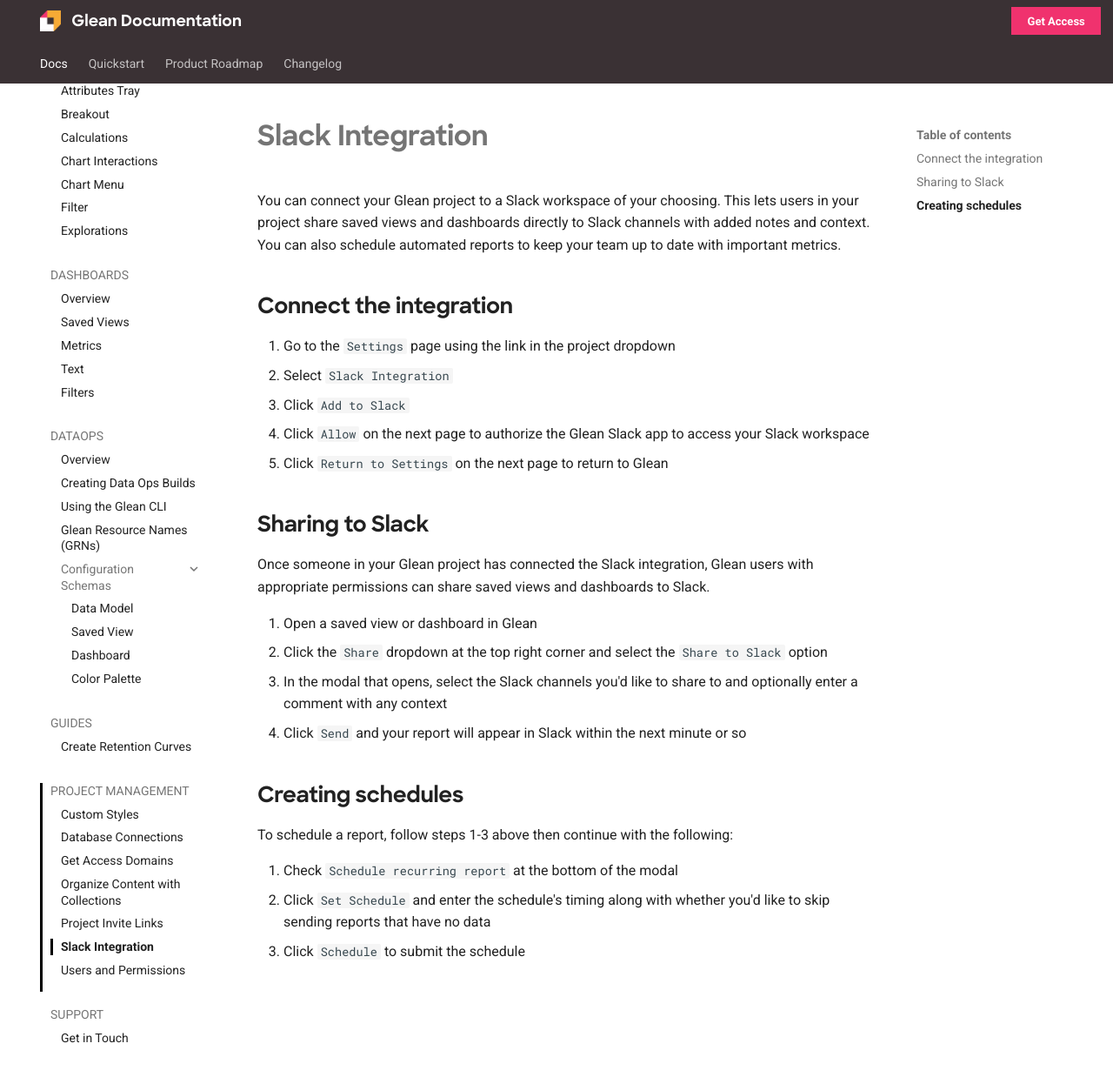
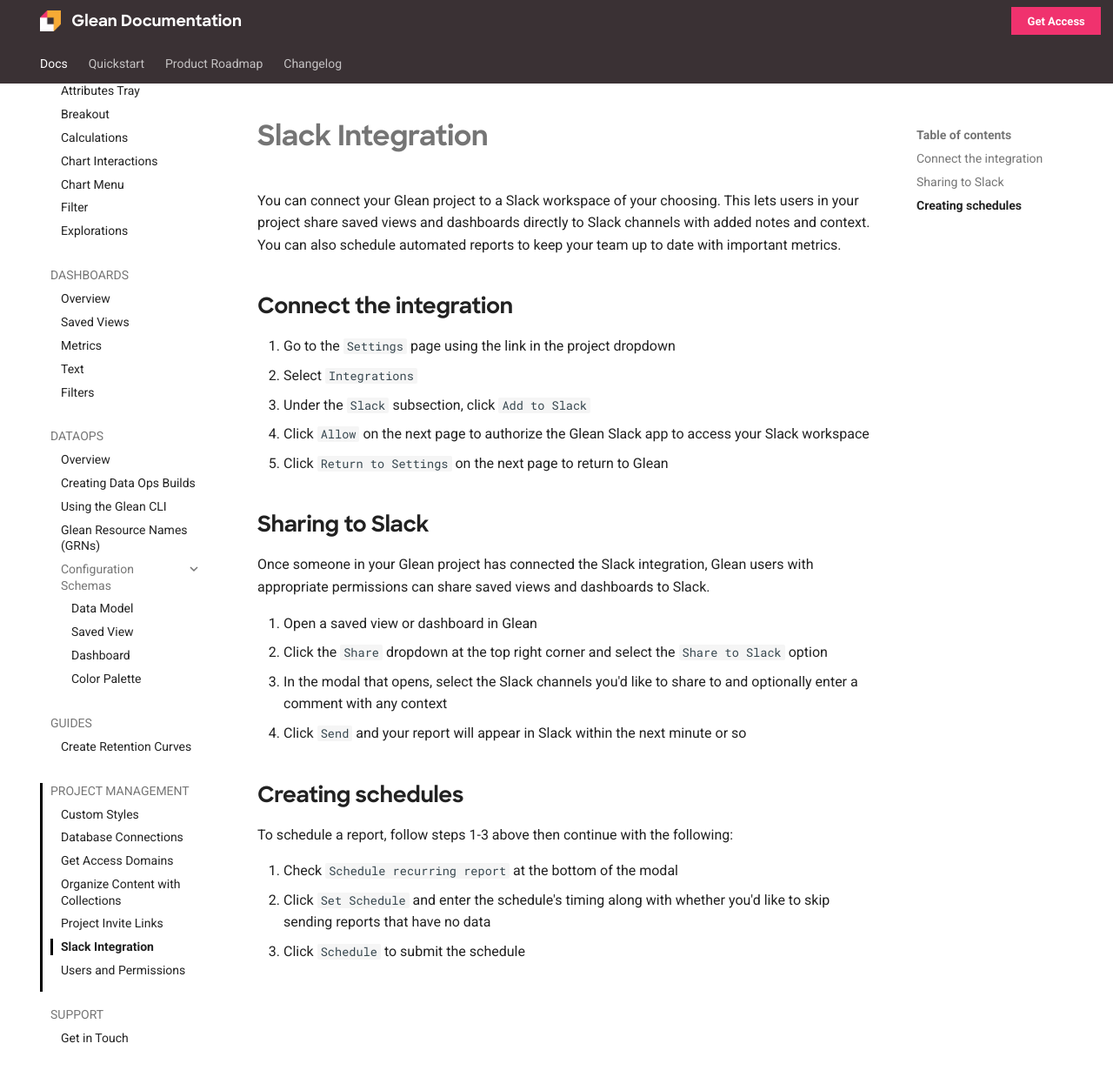
Before and after one commit to gleannyc/documentation, an MkDocs documentation site: the page built from docs/docs/project-management/slack-integration.md, in a window 1280 px wide and 1290 px high. Shown: the top 1238 px of the window at 87% size. Built offline with MkDocs 1.6.1 and Material for MkDocs 9.7.7, drawn with Linux system fonts in a browser that asks for light colours.

Commit message:
Tweak to conform to new Slack integration settings design.

```diff
--- a/docs/docs/project-management/slack-integration.md
+++ b/docs/docs/project-management/slack-integration.md
@@ -5,8 +5,8 @@
 ## Connect the integration
 
 1. Go to the `Settings` page using the link in the project dropdown
-2. Select `Slack Integration`
-3. Click `Add to Slack`
+2. Select `Integrations`
+3. Under the `Slack` subsection, click `Add to Slack`
 4. Click `Allow` on the next page to authorize the Glean Slack app to access your Slack workspace
 5. Click `Return to Settings` on the next page to return to Glean
 
```
